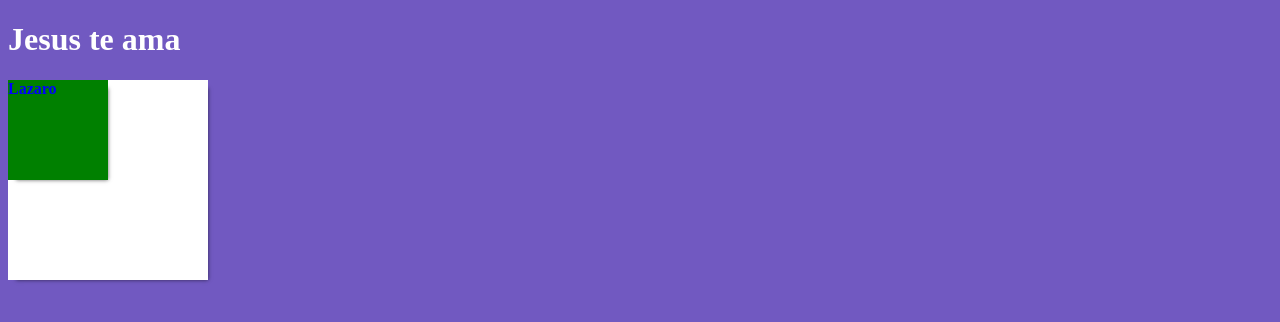
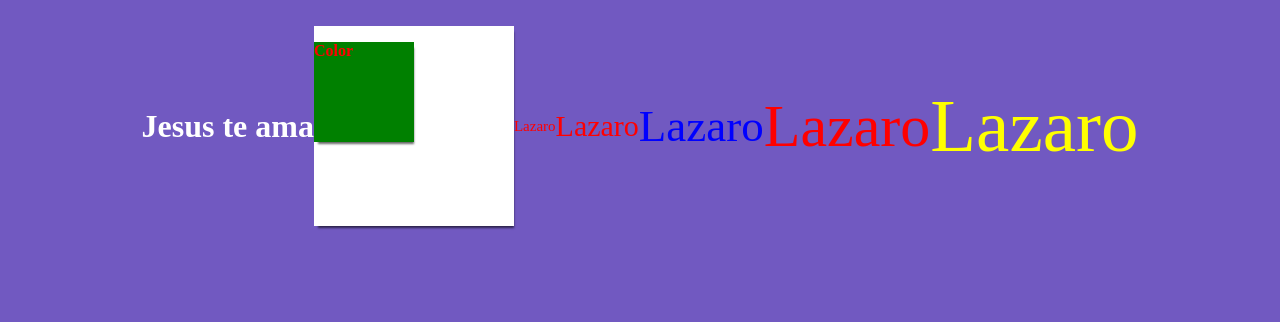
Before and after one commit to imxuaum/sass-study, a plain HTML site: page index.html in a window 1280 px wide. Drawn offline with Linux system fonts and the light colour scheme.

Commit message:
sass examples

```diff
--- a/index.html
+++ b/index.html
@@ -11,7 +11,13 @@
         <h1>Jesus te ama</h1>
 
         <div class="container">
-            <p>Lazaro</p>
+            <p>Color</p>
         </div>
+
+        <p class="text-1">Lazaro</p>
+        <p class="text-2">Lazaro</p>
+        <p class="text-3 blue-text">Lazaro</p>
+        <p class="text-4 red-text">Lazaro</p>
+        <p class="text-5 yellow-text">Lazaro</p>
     </body>
 </html>
--- a/styles/components/_base.scss
+++ b/styles/components/_base.scss
@@ -1,16 +1,38 @@
 $text-color: white;
+$colors: (color1: blue, color2: red, color3: yellow);
 
+// Functions
 @mixin box-shadow($color) {
-    box-shadow: 4px 4px 4px -4px $color;
+    box-shadow: 2px 4px 2px -2px $color;
 }
 
+// Condições
 @mixin make-bold($bool) {
     @if $bool == true {
         font-weight: bold;
     }
 }
 
+@mixin text-effect($val) {
+    @if $val == danger {
+        color: red;
+    }
+    @else if $val == alert {
+        color: yellow;
+    }
+    @else {
+        color: black;
+    }
+}
+
+.flex {
+    display: flex;
+    align-items: center;
+    justify-content: center;
+}
+
 body {
+    @extend .flex; // Herança
     background-color: #7159c1;
     color: $text-color;
 }
@@ -28,7 +50,25 @@ body {
         background-color: green;
         width: 100px;
         height: 100px;
-        color: blue;
+        @include text-effect(danger);
         @include make-bold(true)
     }
 }
+
+// Estrutura de repetição
+@for $i from 1 through 5 {
+    .text-#{$i} {
+        font-size: 15px * $i;
+    }
+}
+
+@each $key, $color in $colors {
+    .#{$color}-text { color: $color; }
+}
+
+p {
+    color: red;
+    &:hover {
+        color: pink;
+    }
+}
```
Also changed, not shown: styles/main.css, 1 other file.
